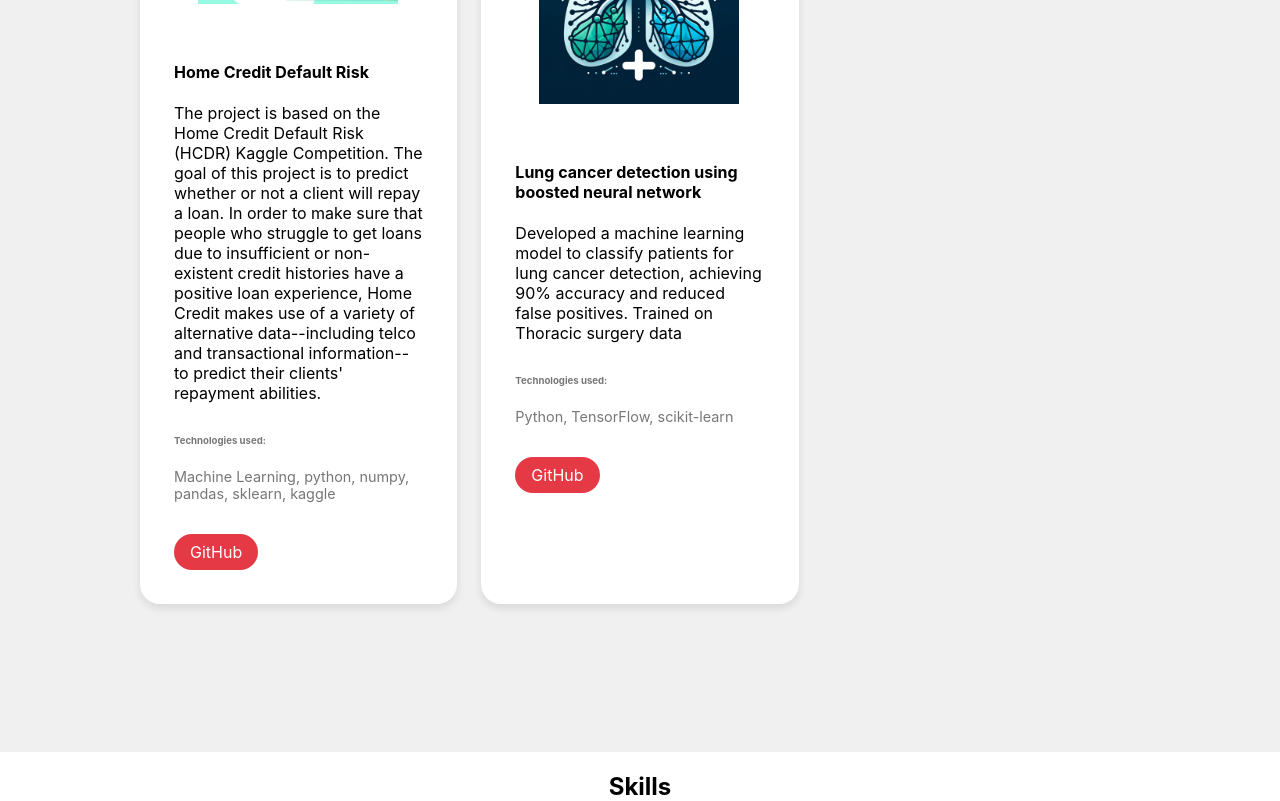
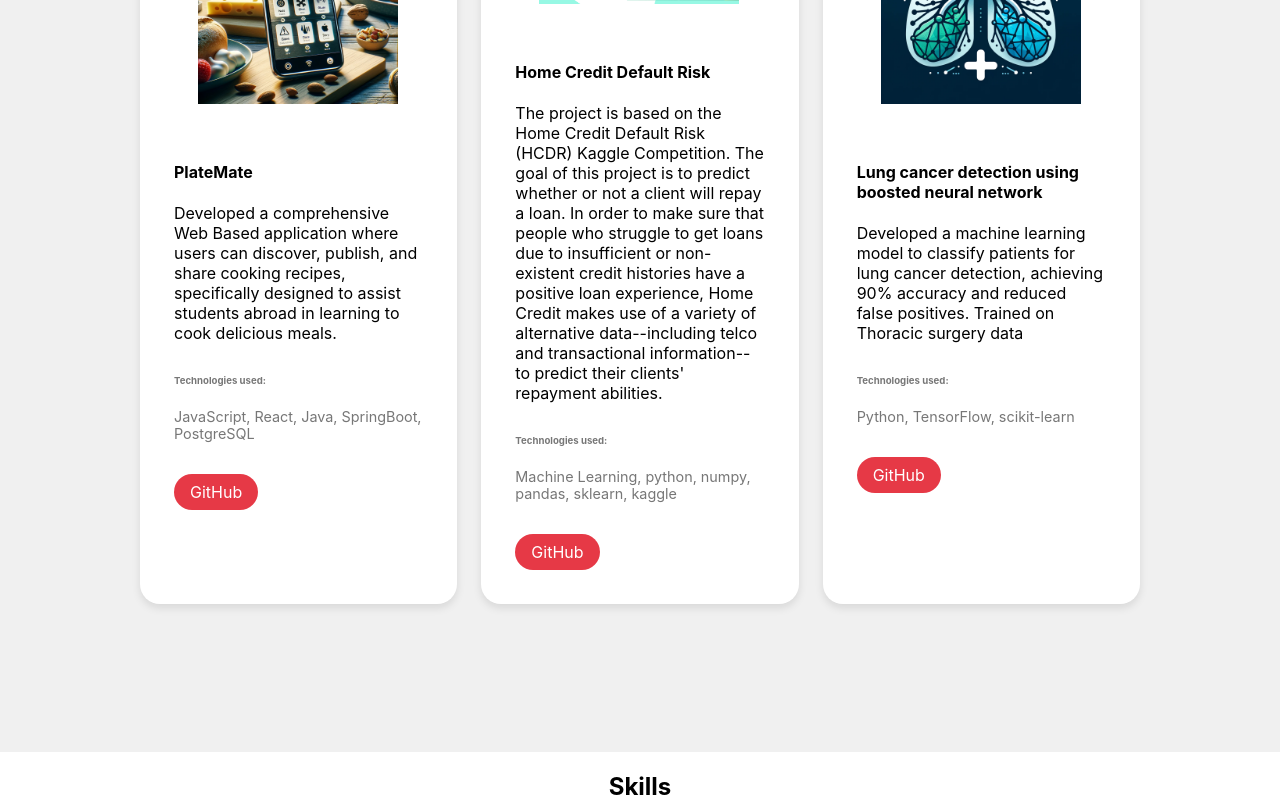
Before and after one commit to Adarsha-1/my-react-portfolio, a React (Create React App) app: page / in a window 1280 px wide. Shown: the part 2920-3721 px from the top of the page. Built offline with nearby package versions, Linux system fonts and the light colour scheme.

Commit message:
project added

```diff
--- a/src/components/Projects/data.js
+++ b/src/components/Projects/data.js
@@ -39,6 +39,16 @@
   {
     id: 4,
     category: "backend",
+    image: Image3,
+    title: "PlateMate",
+    desc: "Developed a comprehensive Web Based application where users can discover, publish, and share cooking recipes, specifically designed to assist students abroad in learning to cook delicious meals.",
+    demo: "http://egatortutorials.com",
+    technologies_used: "JavaScript, React, Java, SpringBoot, PostgreSQL",
+    github: "https://github.com/Adarsha-1/PlateMate-Cooking-Recipe",
+  },
+  {
+    id: 5,
+    category: "backend",
     image: Image4,
     title: "Home Credit Default Risk",
     desc: "The project is based on the Home Credit Default Risk (HCDR) Kaggle Competition. The goal of this project is to predict whether or not a client will repay a loan. In order to make sure that people who struggle to get loans due to insufficient or non-existent credit histories have a positive loan experience, Home Credit makes use of a variety of alternative data--including telco and transactional information--to predict their clients' repayment abilities.",
@@ -47,7 +57,7 @@
     github: "https://github.com/Adarsha-1/Home-Credit-Default-Risk",
   },
   {
-    id: 5,
+    id: 6,
     category: "backend",
     image: Image5,
     title: "Lung cancer detection using boosted neural network",
```
